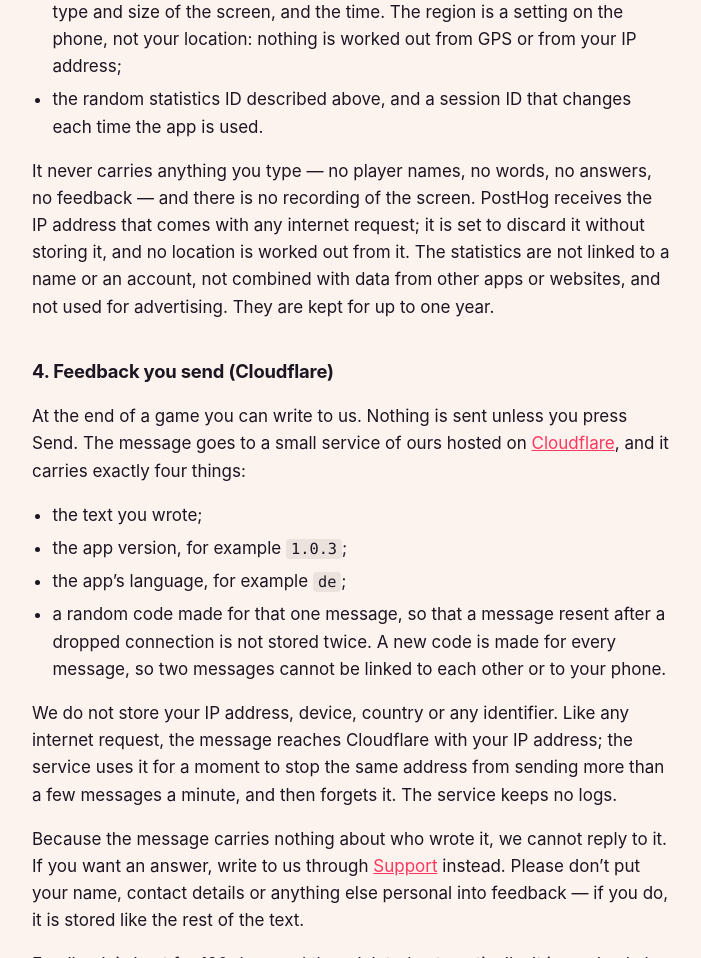
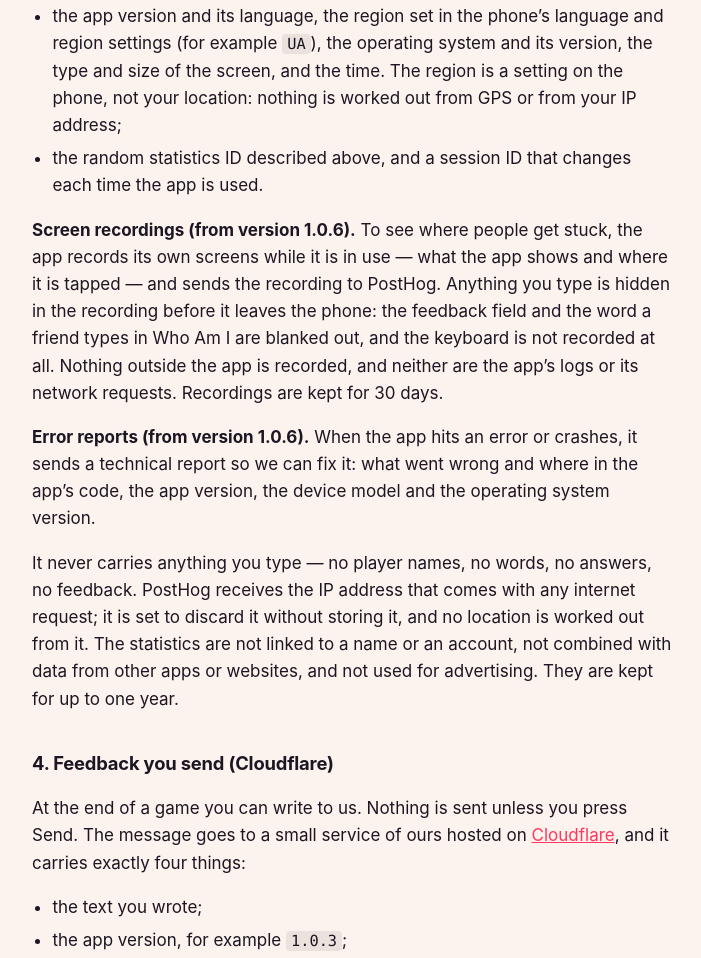
Before and after one commit to yuryuryury-dsgnr/wobble-legal, a plain HTML site: page privacy.html in a window 1280 px wide. Shown: the part 4132-5090 px from the top of the page, without its empty margins (288-989 px from the left). Drawn offline with Linux system fonts and the light colour scheme.

Commit message:
Политика к 1.0.6: записи экранов приложения (введённое закрыто, клавиатура не пишется, хранение 30 дней) и отчёты об ошибках; «записи экрана нет» снято
Co-Authored-By: Claude Opus 5.5 <noreply@anthropic.com>

```diff
--- a/privacy.html
+++ b/privacy.html
@@ -13,7 +13,7 @@
 <h1>Privacy Policy</h1>
 <p class="date">Wobl · Party Games Offline — last updated 19 November 2026</p>
 
-<p class="lede">Wobl doesn’t know who you are. There are no accounts, no advertising and no tracking across other apps or websites. Since November 2026 the app sends anonymous usage statistics — which screens are opened and for how long, what is tapped, which games are played and how rounds end, and which options are chosen in settings — so we can see what works; they never include anything you type, your IP address or your location. The only thing you write that ever reaches us is feedback you choose to send — and it arrives without your name, your device or anything else that says who wrote it.</p>
+<p class="lede">Wobl doesn’t know who you are. There are no accounts, no advertising and no tracking across other apps or websites. Since November 2026 the app sends anonymous usage statistics — which screens are opened and for how long, what is tapped, which games are played and how rounds end, and which options are chosen in settings — so we can see what works. From version 1.0.6 it also records how the app’s own screens look while it is used, and sends a technical report when the app crashes. None of this includes anything you type, your IP address or your location. The only thing you write that ever reaches us is feedback you choose to send — and it arrives without your name, your device or anything else that says who wrote it.</p>
 
 <p>The rest of this page explains exactly what the app keeps, what it sends and to whom — including the three random identifiers that do leave the phone — because “we collect nothing” is easy to write and worth being specific about. It covers the app on iPhone and iPad (App Store) and on Android (Google Play).</p>
 
@@ -62,7 +62,9 @@
   <li>the app version and its language, the region set in the phone’s language and region settings (for example <code>UA</code>), the operating system and its version, the type and size of the screen, and the time. The region is a setting on the phone, not your location: nothing is worked out from GPS or from your IP address;</li>
   <li>the random statistics ID described above, and a session ID that changes each time the app is used.</li>
 </ul>
-<p>It never carries anything you type — no player names, no words, no answers, no feedback — and there is no recording of the screen. PostHog receives the IP address that comes with any internet request; it is set to discard it without storing it, and no location is worked out from it. The statistics are not linked to a name or an account, not combined with data from other apps or websites, and not used for advertising. They are kept for up to one year.</p>
+<p><strong>Screen recordings (from version 1.0.6).</strong> To see where people get stuck, the app records its own screens while it is in use — what the app shows and where it is tapped — and sends the recording to PostHog. Anything you type is hidden in the recording before it leaves the phone: the feedback field and the word a friend types in Who Am I are blanked out, and the keyboard is not recorded at all. Nothing outside the app is recorded, and neither are the app’s logs or its network requests. Recordings are kept for 30 days.</p>
+<p><strong>Error reports (from version 1.0.6).</strong> When the app hits an error or crashes, it sends a technical report so we can fix it: what went wrong and where in the app’s code, the app version, the device model and the operating system version.</p>
+<p>It never carries anything you type — no player names, no words, no answers, no feedback. PostHog receives the IP address that comes with any internet request; it is set to discard it without storing it, and no location is worked out from it. The statistics are not linked to a name or an account, not combined with data from other apps or websites, and not used for advertising. They are kept for up to one year.</p>
 
 <h2>4. Feedback you send (Cloudflare)</h2>
 <p>At the end of a game you can write to us. Nothing is sent unless you press Send. The message goes to a small service of ours hosted on <a href="https://www.cloudflare.com/privacypolicy/" rel="noopener">Cloudflare</a>, and it carries exactly four things:</p>
```
